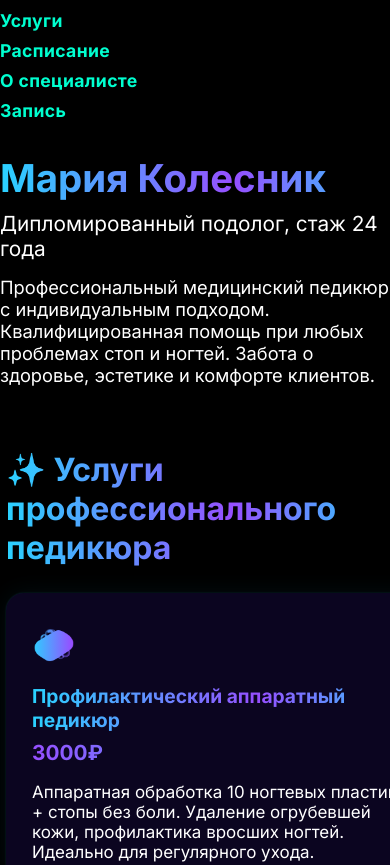
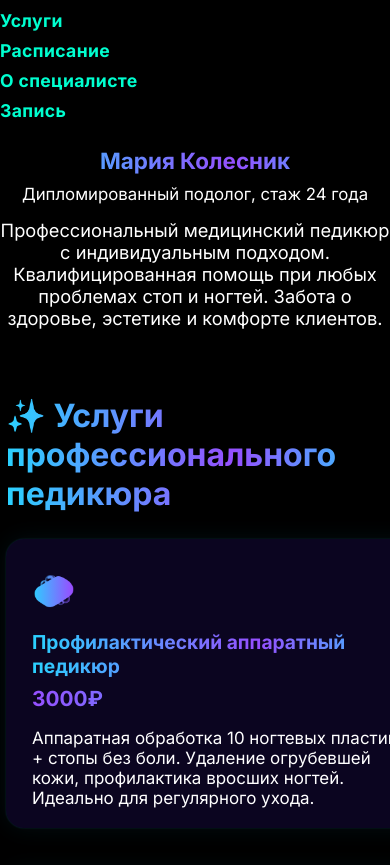
Before and after one commit to Masyana90/price, a plain HTML site: page index.html in a window 390 px wide. Shown: the top 865 px of the page. Drawn offline with Linux system fonts and the light colour scheme.

Commit message:
Update styles.css

```diff
--- a/styles.css
+++ b/styles.css
@@ -197,3 +197,12 @@ footer {
   header nav { flex-direction: column; gap: 9px; padding: 10px 0 2px 0;}
   .section { padding: 22px 6px 12px 6px; }
 }
+.hero-section {
+  text-align: center;
+  margin: 40px 0 32px 0;
+}
+@media (max-width: 600px) {
+  .hero-section { margin: 24px 0 18px 0; }
+  .hero-section h1 { font-size: 1.4em !important; }
+  .hero-section h2 { font-size: 1.05em !important; }
+}
```
